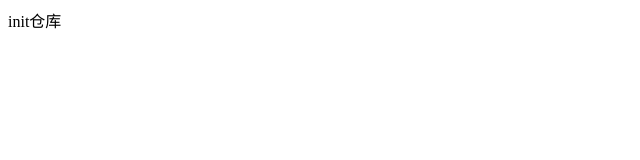
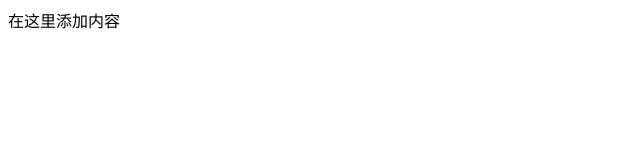
Before and after one commit to Mr-threen/vue3-Admin, a Vue app: page / in a window 1280 px wide. Shown: the top 160 px of the page, without its empty margins (0-640 px from the left). Built offline with nearby package versions, Linux system fonts and the light colour scheme; the HTML template or start-up script is replaced by a standard one.

Commit message:
feat: init

```diff
--- a/index.html
+++ b/index.html
@@ -4,7 +4,7 @@
     <meta charset="UTF-8" />
     <link rel="icon" type="image/svg+xml" href="/linkIcon.svg" />
     <meta name="viewport" content="width=device-width, initial-scale=1.0" />
-    <title>Vite + Vue + TS</title>
+    <title>vue3-Admin</title>
   </head>
   <body>
     <div id="app"></div>
--- a/src/App.vue
+++ b/src/App.vue
@@ -1,9 +1,11 @@
 <template>
-  <div class="text-pink-300">init仓库</div>
+  <div>在这里添加内容</div>
 </template>
 
-<script>
-export default {}
+<script setup lang="ts">
+// import { Ref, reactive } from 'vue';
+
+/* 在这里添加你的代码 */
 </script>
 
 <style lang="scss" scoped></style>
```
